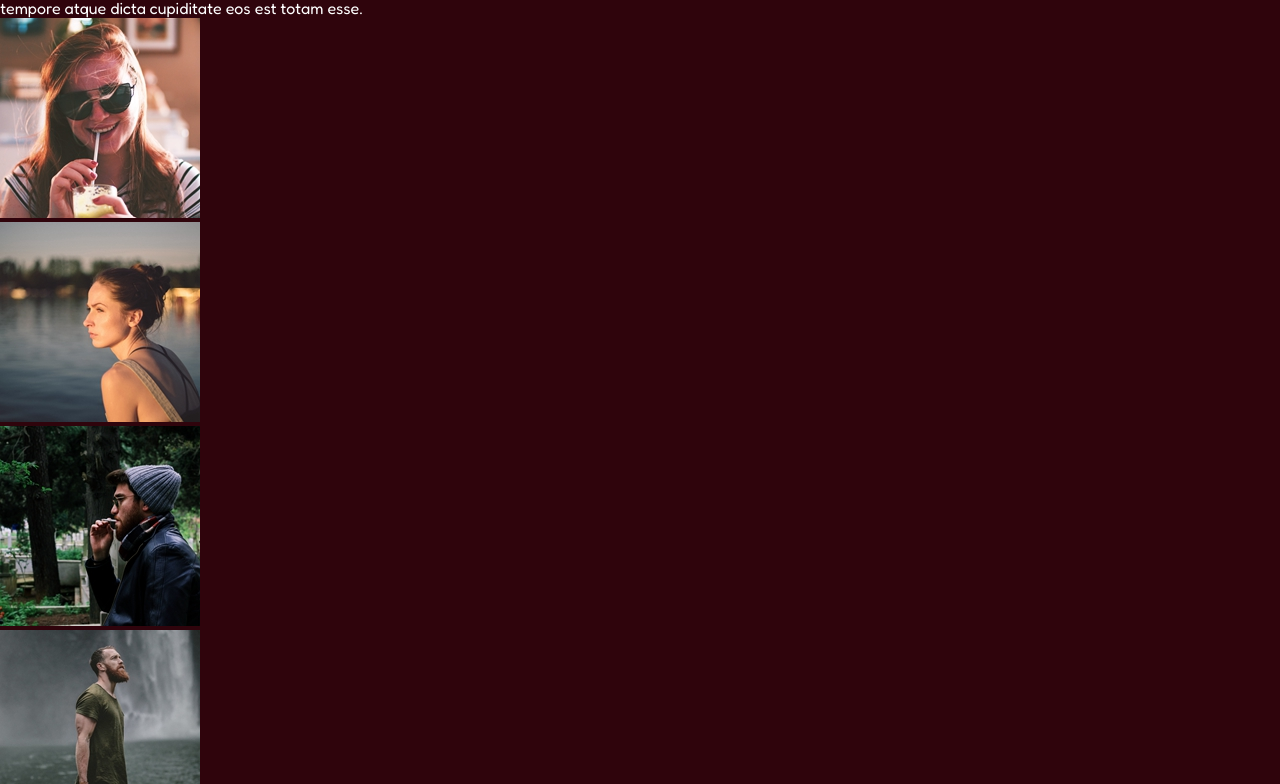
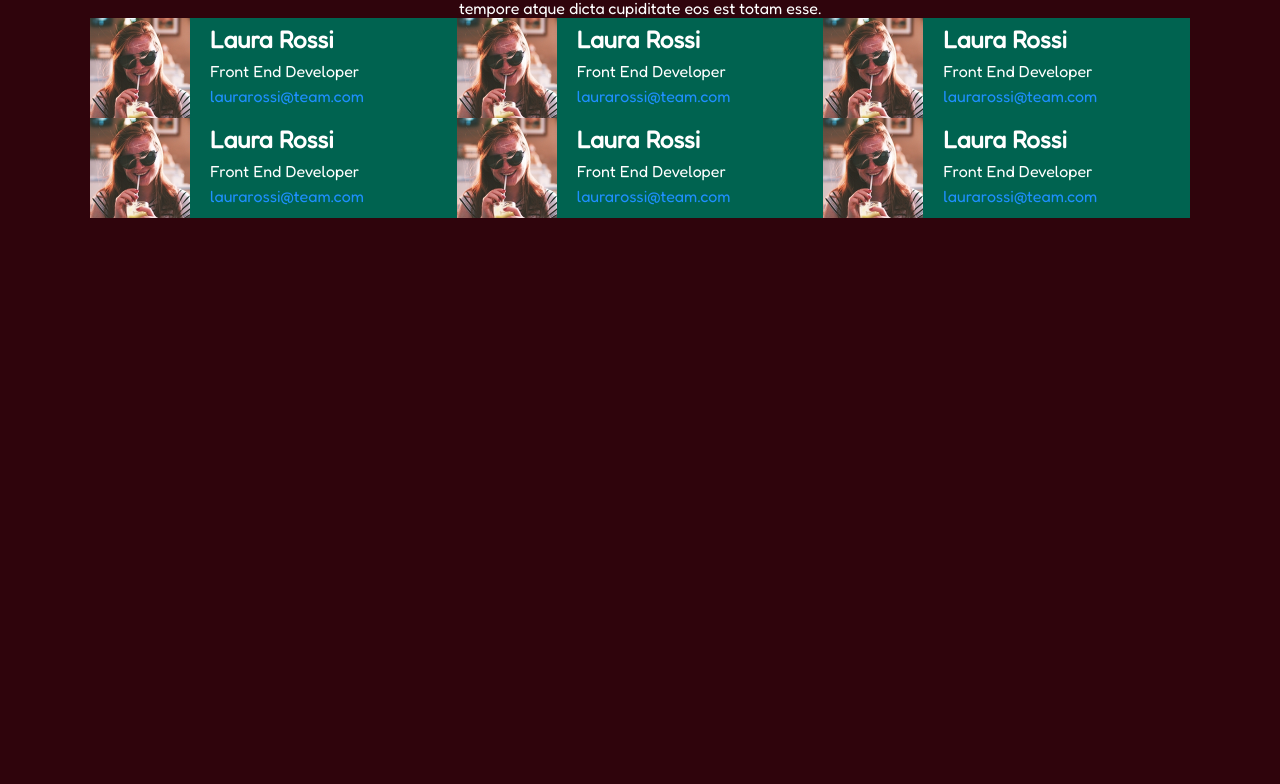
Before and after one commit to ClaudioLeone/html-css-float-cards, a plain HTML site: page index.html in a window 1280 px wide. Shown: the part 61-845 px from the top of the page. After the commit the page ends 800 px from the top, so only its background shows below. Drawn offline with Linux system fonts and the light colour scheme.

Commit message:
Completed general structure

```diff
--- a/CSS/style.css
+++ b/CSS/style.css
@@ -6,8 +6,50 @@
     font-family: 'Fredoka', sans-serif;
 }
 
+img{
+    float: left;
+    width: 100px;
+}
+
 /* GENERAL */
 body{
     color: white;
     background-color: #2f040c;
 }
+
+h1{
+    color:rgb(0, 177, 106);
+}
+
+.col{
+    width: calc(100% / 3);
+    float: left;
+    background-color:rgb(0, 99, 80);
+}
+
+.clearfix::after{
+    content: "";
+    display: table;
+    clear: both;
+}
+
+.text-align{
+    text-align: center;
+}
+
+.row{
+    width: 100%;
+    max-width: 1100px;
+    margin: auto;
+    line-height: 100%;
+    vertical-align: middle;
+}
+
+.text{
+    margin: 0.6em 0 0.6em 0;
+    padding-left: 120px;
+}
+
+.link{
+    color:dodgerblue;
+}
--- a/index.html
+++ b/index.html
@@ -12,7 +12,7 @@
 </head>
 <body>
     <!-- HEADER START -->
-    <header>
+    <header class="text-align">
         <h1>Meet our team</h1>
         <section>
             Lorem ipsum dolor sit amet, consectetur adipisicing elit. Laboriosam quae qui recusandae nostrum animi nulla! Voluptatem quam omnis tempora? Deserunt excepturi maiores tempore atque dicta cupiditate eos est totam esse.
@@ -22,33 +22,54 @@
 
     <!-- MAIN START -->
     <main>
-        <section class="row">
+        <div>
+            <section class="row clearfix">
                 <div class="col">
-                <img src="img/female1.png" alt="">
+                    <img src="img/female1.png" alt="Team1">
+                    <h2 class="text">Laura Rossi</h2>
+                    <p class="text">Front End Developer</p>
+                    <p class="link text">laurarossi@team.com</p>
                 </div>
 
                 <div class="col">
-                <img src="img/female2.png" alt="">
+                    <img src="img/female1.png" alt="Team1">
+                    <h2 class="text">Laura Rossi</h2>
+                    <p class="text">Front End Developer</p>
+                    <p class="link text">laurarossi@team.com</p>
                 </div>
 
                 <div class="col">
-                <img src="img/male1.png" alt="">
+                    <img src="img/female1.png" alt="Team1">
+                    <h2 class="text">Laura Rossi</h2>
+                    <p class="text">Front End Developer</p>
+                    <p class="link text">laurarossi@team.com</p>
                 </div>
             </section>
 
-        <section class="row">
+            <section class="row clearfix">
                 <div class="col">
-                <img src="img/male2.png" alt="">
+                    <img src="img/female1.png" alt="Team1">
+                    <h2 class="text">Laura Rossi</h2>
+                    <p class="text">Front End Developer</p>
+                    <p class="link text">laurarossi@team.com</p>
                 </div>
 
                 <div class="col">
-                <img src="img/male3.png" alt="">
+                    <img src="img/female1.png" alt="Team1">
+                    <h2 class="text">Laura Rossi</h2>
+                    <p class="text">Front End Developer</p>
+                    <p class="link text">laurarossi@team.com</p>
                 </div>
 
                 <div class="col">
-                <img src="img/female3.png" alt="">
+                    <img src="img/female1.png" alt="Team1">
+                    <h2 class="text">Laura Rossi</h2>
+                    <p class="text">Front End Developer</p>
+                    <p class="link text">laurarossi@team.com</p>
                 </div>
             </section>
+        </div>
+
     </main>
     <!-- MAIN STOP -->
 </body>
```
Lines whose indentation alone changed are shown as unchanged.
